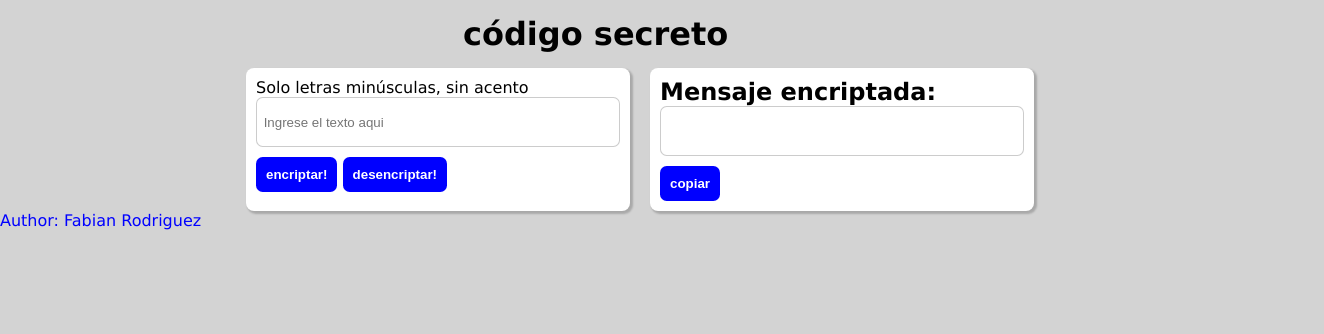
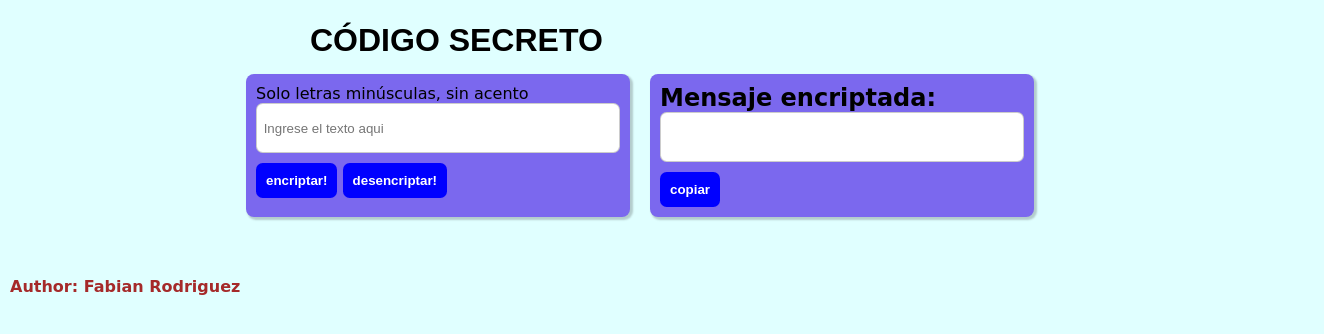
Before and after one commit to Far-80/ChallengeONE-1, a plain HTML site: page index.html in a window 1280 px wide. Shown: the whole page, 1324 px wide, since content can reach past the window. Drawn offline with Linux system fonts and the light colour scheme.

Commit message:
diseño de pagina css y html

```diff
--- a/css/style.css
+++ b/css/style.css
@@ -5,8 +5,8 @@
 }
 
 body {
-  background-color: lightgray;
-  font-family: Verdana, Geneva, Tahoma, sans-serif;
+  background-color: lightcyan;
+  font-family: cursive;
 }
 
 .main {
@@ -17,17 +17,18 @@ body {
 }
 
 .titulo {
-  padding: 15px;
-  width: 30vw;
-  margin: auto;
-
+  font-size: 18p;
+  font-family: fantasy;
+  padding: 10px;
+  width: 80vw;
+  margin: 12px 300px 5px;
 }
 
 .box {
   padding: 10px;
   margin: 0 10px 0 10px;
   box-shadow: 2px 2px 2px 1px rgba(0, 0, 0, 0.2);
-  background-color: white;
+  background-color: mediumslateblue;
   border-radius: 0.5em;
   width: 30vw;
   height: auto;
@@ -54,7 +55,13 @@ body {
 
 .rodapie {
   grid-area: rodapie;
-  color:blue;
+  color:brown;
+  padding: 10px;
+  margin-top: 50px;
+  border-radius: 0.5em;
+  font-family: cursive;
+  font-size: medium;
+  font-weight: bold;
 }
 
 #mensajes-errores{
--- a/index.html
+++ b/index.html
@@ -8,7 +8,7 @@
   <link rel="stylesheet" href="css/style.css">
 </head>
 <body>
-  <h1 class="titulo">código secreto</h1>
+  <h1 class="titulo">CÓDIGO SECRETO</h1>
 
   <main class="main">
     <section class="form box">
@@ -22,7 +22,7 @@
     </section>
 
     <section class="msg box">
-      <h2 id="">Mensaje encriptada:</h2>
+      <h2 id="input-texto">Mensaje encriptada:</h2>
       <input class="text-input" type="text" id="msg"></input>
       <input class="btn" type="submit" value="copiar" id="btn-copy">
     </section>
--- a/js/form.js
+++ b/js/form.js
@@ -6,7 +6,7 @@ function dividirCadena(cadenaADividir) {
 
 function validarTexto (texto){
     var ul = document.querySelector("#mensajes-errores");
-    const patron = new RegExp("[a-z\s]$");
+    const patron = new RegExp("[a-z!¡?¿\s]$");
     var mensajeError = "Texto invalido: vacio, contiene mayuscula, acento o es algún caracter!";
 
     var valido = false;
```
